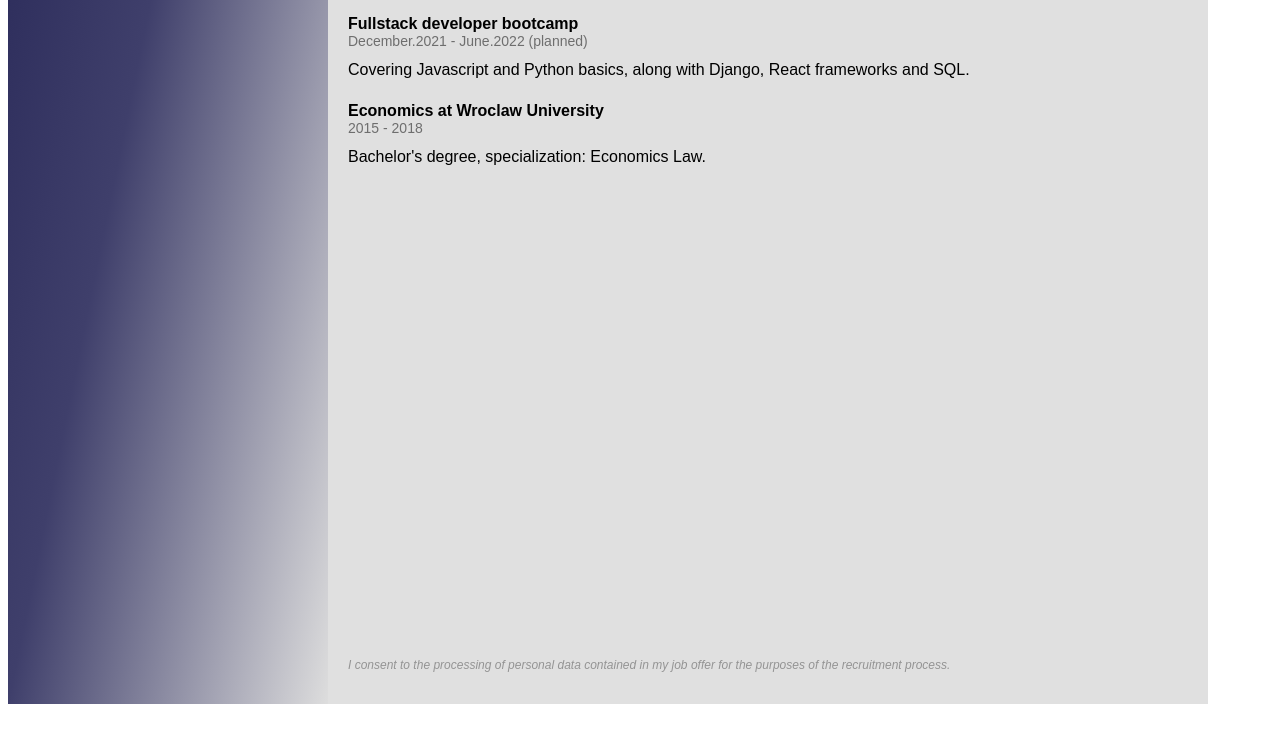
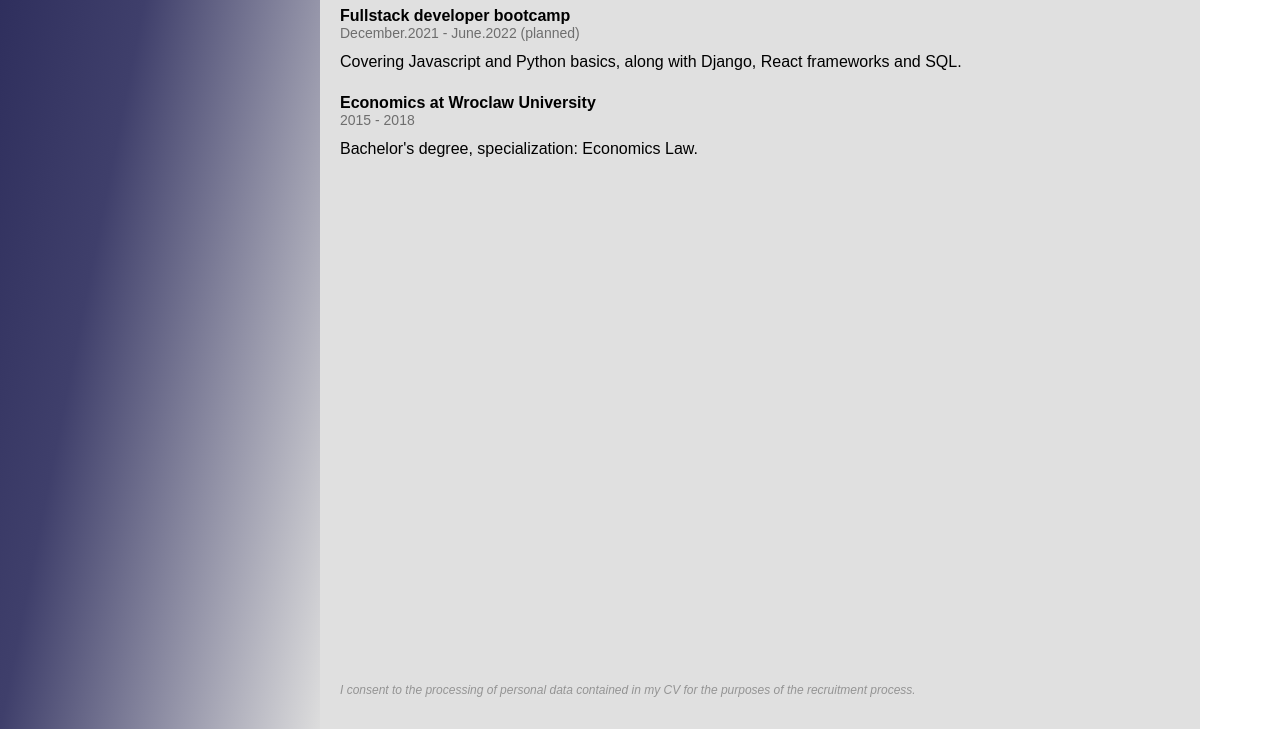
Before and after one commit to boryswnr/cv, a plain HTML site: page index.html in a window 1280 px wide. Shown: the part 883-1612 px from the top of the page. Drawn offline with Linux system fonts and the light colour scheme; a web font is replaced by a local one.

Commit message:
fixed margins

```diff
--- a/assets/sass/_global.scss
+++ b/assets/sass/_global.scss
@@ -1,6 +1,7 @@
 body {
-    //background-color: #dddddd;
-
+    // background-color: #dddddd;
+    // padding: 20px;
+    margin: 0;
     font-family: 'Mohave', sans-serif;
 }
 
--- a/assets/sass/sections/_mainPart.scss
+++ b/assets/sass/sections/_mainPart.scss
@@ -66,7 +66,7 @@
     }
 
     .consent {
-        margin: 480px 0 0 0;
+        margin: 513px 0 0 0;
 
         p {
             color: #00000057;
--- a/index.html
+++ b/index.html
@@ -152,7 +152,7 @@
       </section>
       <footer class="consent">
         <p>
-          I consent to the processing of personal data contained in my job offer for the purposes of the recruitment
+          I consent to the processing of personal data contained in my CV for the purposes of the recruitment
           process.
         </p>
       </footer>
```
Also changed, not shown: assets/css/main.css.
